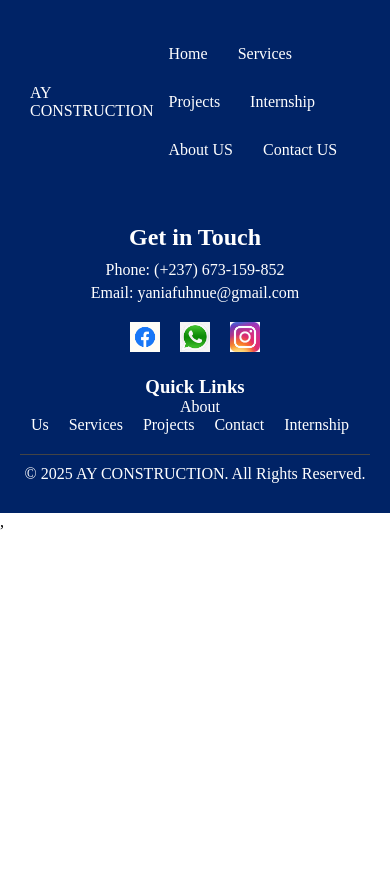
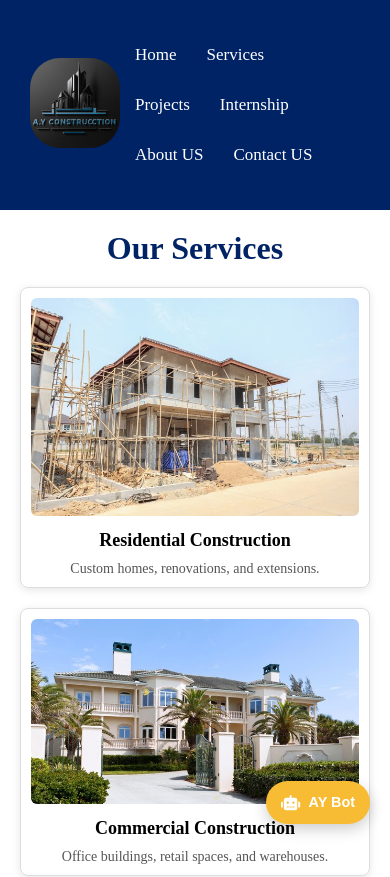
Before and after one commit to anushiny-cedrick/AY-Construction, a React (Vite) app: page /services in a window 390 px wide. Shown: the top 877 px of the page. Before the commit the page ends 844 px from the top, so only its background shows below. Built offline with nearby package versions, Linux system fonts and the light colour scheme.

Commit message:
Chat bot added

```diff
--- a/index.html
+++ b/index.html
@@ -3,7 +3,7 @@
 
 <head>
   <meta charset="UTF-8" />
-  <link rel="icon" type="image/svg+xml" href="/vite.svg" />
+  <link rel="icon" type="image" href="./src/assets/logo.jpg" />
   <meta name="viewport" content="width=device-width, initial-scale=1.0" />
   <title>Ay Construction</title>
 </head>
--- a/src/App.jsx
+++ b/src/App.jsx
@@ -15,6 +15,7 @@ import ContactForm from './components/Contact/ContactForm'
 import AboutUs from './components/AboutUs/AboutUs'
 import ProjectPage1 from './components/ProjectCards/ProjectPage1'
 import InternshipSection from './components/Internship/InternshipSection'
+import Chatbot from './components/Chatbot/Chatbot'
 
 function App() {
 
@@ -27,14 +28,15 @@ function App() {
         <Route path='/' element={<Home />} />
         <Route path="/projects" element={<ProjectGallery />} />
         {/* <Route path="/projects/:id" element={<ProjectPage />} /> */}
+        <Route path="/services" element={<OurServices />} />
         <Route path="/projects/:id" element={<ProjectPage1 />} />
+        <Route path="/internship" element={<InternshipSection />} />
+        <Route path="/aboutus" element={<AboutUs />} />
+        <Route path="/contact" element={<ContactForm />} />
 
 
-        <Route path="/internship" element={<InternshipSection />} />
-        <Route path="/contact" element={<ContactForm />} />
-
-        <Route path="/aboutus" element={<AboutUs />} />
       </Routes>
+      <Chatbot />
       <Footer />
 
 
--- /dev/null
+++ b/src/components/Chatbot/Chatbot.css
@@ -0,0 +1,225 @@
+/* Chatbot Container */
+.chatbot-container {
+    position: fixed;
+    bottom: 30px;
+    right: 30px;
+    z-index: 1000;
+    font-family: 'Arial', sans-serif;
+}
+
+/* Toggle Button */
+.chatbot-toggle {
+    display: flex;
+    align-items: center;
+    justify-content: center;
+    background-color: #F7BC34;
+    color: white;
+    border: none;
+    border-radius: 50px;
+    padding: 15px 20px;
+    cursor: pointer;
+    box-shadow: 0 5px 15px rgba(0, 0, 0, 0.2);
+    transition: all 0.3s ease;
+}
+
+.chatbot-toggle:hover {
+    /* background-color: #001a4d; */
+    transform: translateY(-3px);
+    box-shadow: 0 8px 20px rgba(0, 0, 0, 0.3);
+}
+
+.chatbot-icon {
+    font-size: 1.5rem;
+    margin-right: 10px;
+}
+
+.chatbot-toggle span {
+    font-weight: 600;
+    color: white;
+}
+
+/* Chatbot Window */
+.chatbot-window {
+    width: 350px;
+    max-height: 500px;
+    background-color: white;
+    border-radius: 10px;
+    box-shadow: 0 5px 30px rgba(0, 0, 0, 0.2);
+    display: flex;
+    flex-direction: column;
+    overflow: hidden;
+}
+
+/* Header */
+.chatbot-header {
+    display: flex;
+    justify-content: space-between;
+    align-items: center;
+    padding: 15px 20px;
+    background-color: #002366;
+    color: white;
+}
+
+.chatbot-title {
+    display: flex;
+    align-items: center;
+}
+
+.chatbot-title h3 {
+    margin: 0;
+    font-size: 1.2rem;
+}
+
+.close-btn {
+    background: none;
+    border: none;
+    color: white;
+    font-size: 1.2rem;
+    cursor: pointer;
+    padding: 5px;
+}
+
+.close-btn:hover {
+    opacity: 0.8;
+}
+
+/* Messages Area */
+.chatbot-messages {
+    flex: 1;
+    padding: 20px;
+    overflow-y: auto;
+    background-color: #f9f9f9;
+    display: flex;
+    flex-direction: column;
+    gap: 15px;
+}
+
+.message {
+    max-width: 80%;
+    padding: 12px 15px;
+    border-radius: 18px;
+    line-height: 1.4;
+    position: relative;
+    animation: fadeIn 0.3s ease;
+}
+
+@keyframes fadeIn {
+    from {
+        opacity: 0;
+        transform: translateY(10px);
+    }
+
+    to {
+        opacity: 1;
+        transform: translateY(0);
+    }
+}
+
+.message.user {
+    align-self: flex-end;
+    background-color: #002366;
+    color: white;
+    border-bottom-right-radius: 5px;
+}
+
+.message.bot {
+    align-self: flex-start;
+    background-color: white;
+    color: #333;
+    border: 1px solid #ddd;
+    border-bottom-left-radius: 5px;
+}
+
+/* Quick Questions */
+.quick-questions {
+    display: flex;
+    flex-wrap: wrap;
+    gap: 10px;
+    padding: 10px 15px;
+    background-color: #f5f5f5;
+    border-top: 1px solid #eee;
+}
+
+.quick-question {
+    background-color: white;
+    border: 1px solid #ddd;
+    border-radius: 15px;
+    padding: 8px 12px;
+    font-size: 0.8rem;
+    cursor: pointer;
+    transition: all 0.2s ease;
+}
+
+.quick-question:hover {
+    background-color: #002366;
+    color: white;
+    border-color: #002366;
+}
+
+/* Input Area */
+.chatbot-input {
+    display: flex;
+    padding: 15px;
+    border-top: 1px solid #eee;
+    background-color: white;
+}
+
+.chatbot-input input {
+    flex: 1;
+    padding: 12px 15px;
+    border: 1px solid #ddd;
+    border-radius: 25px;
+    outline: none;
+    font-size: 0.9rem;
+}
+
+.chatbot-input input:focus {
+    border-color: #002366;
+}
+
+.send-btn {
+    background-color: #002366;
+    color: white;
+    border: none;
+    border-radius: 50%;
+    width: 40px;
+    height: 40px;
+    margin-left: 10px;
+    cursor: pointer;
+    display: flex;
+    align-items: center;
+    justify-content: center;
+    transition: background-color 0.2s ease;
+}
+
+.send-btn:disabled {
+    background-color: #ccc;
+    cursor: not-allowed;
+}
+
+.send-btn:not(:disabled):hover {
+    background-color: #001a4d;
+}
+
+/* Responsive Design */
+@media (max-width: 480px) {
+    .chatbot-container {
+        bottom: 20px;
+        right: 20px;
+    }
+
+    .chatbot-window {
+        width: 90vw;
+        max-height: 70vh;
+    }
+
+    .chatbot-toggle {
+        padding: 12px 15px;
+        font-size: 0.9rem;
+    }
+
+    .chatbot-icon {
+        font-size: 1.2rem;
+        margin-right: 8px;
+    }
+}
--- /dev/null
+++ b/src/components/Chatbot/Chatbot.jsx
@@ -0,0 +1,127 @@
+import React, { useState, useEffect, useRef } from 'react';
+import { FaRobot, FaTimes, FaPaperPlane } from 'react-icons/fa';
+import { IoMdSend } from 'react-icons/io';
+import './Chatbot.css';
+
+const Chatbot = () => {
+    const [isOpen, setIsOpen] = useState(false);
+    const [messages, setMessages] = useState([
+        {
+            text: "Hello! I'm AY Construction Bot. How can I help you today?",
+            sender: 'bot'
+        }
+    ]);
+    const [inputMessage, setInputMessage] = useState('');
+    const messagesEndRef = useRef(null);
+
+    const toggleChatbot = () => {
+        setIsOpen(!isOpen);
+    };
+
+    const handleSendMessage = () => {
+        if (inputMessage.trim() === '') return;
+
+        // Add user message
+        const userMessage = { text: inputMessage, sender: 'user' };
+        setMessages([...messages, userMessage]);
+        setInputMessage('');
+
+        // Simulate bot response after 1 second
+        setTimeout(() => {
+            const botResponses = [
+                "I can help with project inquiries, scheduling, and general questions about AY Construction.",
+                "Our business hours are 24/7 for emergency services. Regular hours are Mon-Fri 8am-6pm.",
+                "You can reach our team directly at (123) 456-7890 for immediate assistance.",
+                "We specialize in residential, commercial, and industrial construction projects.",
+                "For detailed project inquiries, please visit our Projects page or contact our office."
+            ];
+            const randomResponse = botResponses[Math.floor(Math.random() * botResponses.length)];
+            setMessages(prev => [...prev, { text: randomResponse, sender: 'bot' }]);
+        }, 1000);
+    };
+
+    const handleKeyPress = (e) => {
+        if (e.key === 'Enter') {
+            handleSendMessage();
+        }
+    };
+
+    // Auto-scroll to bottom of messages
+    useEffect(() => {
+        messagesEndRef.current?.scrollIntoView({ behavior: 'smooth' });
+    }, [messages]);
+
+    // Sample quick questions
+    const quickQuestions = [
+        "What are your working hours?",
+        "Do you offer emergency services?",
+        "How can I request a quote?",
+        "What areas do you serve?"
+    ];
+
+    return (
+        <div className={`chatbot-container ${isOpen ? 'open' : ''}`}>
+            {!isOpen ? (
+                <button className="chatbot-toggle" onClick={toggleChatbot}>
+                    <FaRobot className="chatbot-icon" />
+                    <span>AY Bot</span>
+                </button>
+            ) : (
+                <div className="chatbot-window">
+                    <div className="chatbot-header">
+                        <div className="chatbot-title">
+                            <FaRobot className="chatbot-icon" />
+                            <h3>AY Construction Assistant</h3>
+                        </div>
+                        <button className="close-btn" onClick={toggleChatbot}>
+                            <FaTimes />
+                        </button>
+                    </div>
+
+                    <div className="chatbot-messages">
+                        {messages.map((message, index) => (
+                            <div
+                                key={index}
+                                className={`message ${message.sender}`}
+                            >
+                                {message.text}
+                            </div>
+                        ))}
+                        <div ref={messagesEndRef} />
+                    </div>
+
+                    <div className="quick-questions">
+                        {quickQuestions.map((question, index) => (
+                            <button
+                                key={index}
+                                className="quick-question"
+                                onClick={() => setInputMessage(question)}
+                            >
+                                {question}
+                            </button>
+                        ))}
+                    </div>
+
+                    <div className="chatbot-input">
+                        <input
+                            type="text"
+                            value={inputMessage}
+                            onChange={(e) => setInputMessage(e.target.value)}
+                            onKeyPress={handleKeyPress}
+                            placeholder="Type your message..."
+                        />
+                        <button
+                            className="send-btn"
+                            onClick={handleSendMessage}
+                            disabled={!inputMessage.trim()}
+                        >
+                            <IoMdSend />
+                        </button>
+                    </div>
+                </div>
+            )}
+        </div>
+    );
+};
+
+export default Chatbot;
--- a/src/components/Footer/Footer.jsx
+++ b/src/components/Footer/Footer.jsx
@@ -29,7 +29,8 @@ const Footer = () => {
 
                     <div style={{ margin: '20px 0' }}>
                         <h3 style={{ margin: '0' }}>Quick Links</h3>
-                        <a href="/about" style={{ color: '#fff', margin: '0 10px' }}>About Us</a>
+                        <a href="/" style={{ color: '#fff', margin: '0 10px' }}>Home</a>
+                        <a href="/aboutus" style={{ color: '#fff', margin: '0 10px' }}>About Us</a>
                         <a href="/services" style={{ color: '#fff', margin: '0 10px' }}>Services</a>
                         <a href="/projects" style={{ color: '#fff', margin: '0 10px' }}>Projects</a>
                         <a href="/contact" style={{ color: '#fff', margin: '0 10px' }}>Contact</a>
--- a/src/components/Navbar/Navbar.css
+++ b/src/components/Navbar/Navbar.css
@@ -7,8 +7,8 @@
     padding: 30px
 }
 
-.logo {
-    color: #ffffff;
+.logo img {
+    border-radius: 30px;
 }
 
 .navbar ul {
@@ -26,9 +26,37 @@
 
 }
 
-.navbar ul li a {
+/* .navbar ul li a {
     text-decoration: none;
     color: #ffffff;
     text-transform: capitalize;
+    font-size: 17px;
 
+} */
+.navbar ul li a {
+    position: relative;
+    color: white;
+    text-decoration: none;
+    text-transform: capitalize;
+    font-size: 17px;
 }
+
+.navbar ul li a:hover {
+    border-bottom: 2px solid white;
+    transition: border-bottom 0.3s ease;
+}
+
+.navbar ul li a::after {
+    content: "";
+    position: absolute;
+    bottom: 0;
+    left: 0;
+    height: 2px;
+    width: 0;
+    background-color: white;
+    transition: width 0.3s ease;
+}
+
+.navbar ul li a:hover::after {
+    width: 100%;
+}
--- a/src/components/Navbar/Navbar.jsx
+++ b/src/components/Navbar/Navbar.jsx
@@ -1,13 +1,18 @@
 import React from 'react'
 import "./Navbar.css"
+import logo from "../../assets/logo.jpg/"
 const Navbar = () => {
     return (
         <nav className='navbar'>
-            <a className='logo' href="/">AY CONSTRUCTION</a>
+
+
+            <a className='logo' href="/">
+                <img src={logo} alt="logo" width={90} height={90} /></a>
+
 
             <ul className='navbar-links'>
                 <li><a href="/">Home</a></li>
-                <li><a href="/about">Services</a></li>
+                <li><a href="/services">Services</a></li>
                 <li><a href="/projects">Projects</a></li>
                 <li><a href="/internship">Internship</a></li>
                 <li><a href="/aboutus">About US</a></li>
```
